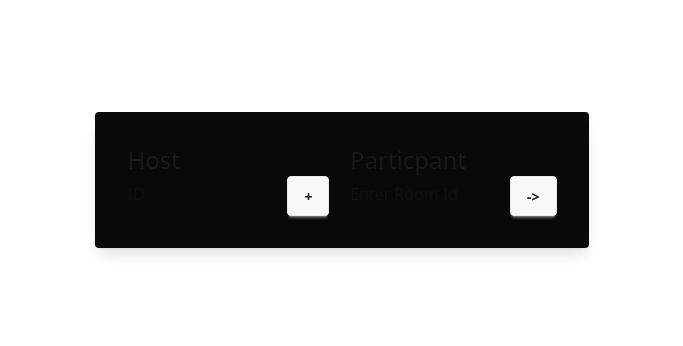
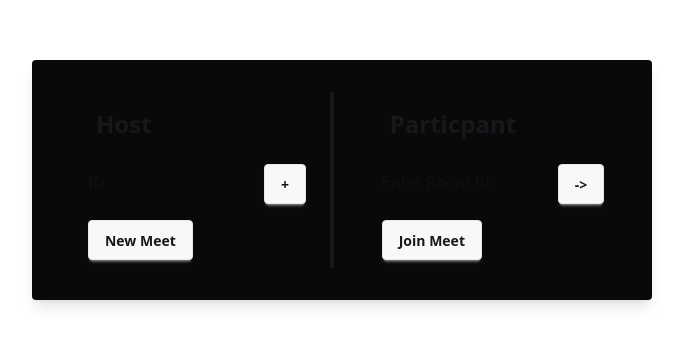
Before and after one commit to hari1907-code/sign-lan, a React (Vite) app: page / in a window 1280 px wide. Shown: the part 220-566 px from the top of the page, without its empty margins (298-981 px from the left). Built offline with nearby package versions, Linux system fonts and the light colour scheme.

Commit message:
Added HomePage Input Field & Buttons

```diff
--- a/src/components/HomeButtons.jsx
+++ b/src/components/HomeButtons.jsx
@@ -3,7 +3,7 @@ const HomeButtons = ({inField,color}) =>{
 
     return(
         <>
-            <button className={`btn btn-${color}`} >{inField}</button>
+            <button className={`btn btn-${color} m-2 `} >{inField}</button>
         </>
     )
 }
--- a/src/components/IdGenerator.jsx
+++ b/src/components/IdGenerator.jsx
@@ -1,9 +1,9 @@
 
-const IdGenerator = ({placeholder}) =>{
+const IdGenerator = ({placeholder, margin}) =>{
 
     return(
         <>
-            <input className="h-8 w-40" type="text" name="" id="" placeholder={placeholder} />
+            <input className={`h-8 w-40 ${margin}`} type="text" name="" id="" placeholder={placeholder} />
         </>
     )
 }
--- a/src/pages/HomePage.jsx
+++ b/src/pages/HomePage.jsx
@@ -1,22 +1,26 @@
 import IdGenerator from "../components/IdGenerator"
 import HomeButtons from "../components/HomeButtons"
 
-const HomePage = (props) => {
+const HomePage = () => {
 
     return (
         <>
             <div className="flex h-screen items-center justify-center">
-                <div className="flex items-center justify-center p-8 bg-neutral rounded shadow-lg grid grid-cols-2 gap-4">
-                    <div className="...">
-                        <h1 className="text-2xl">Host</h1>
-                        <IdGenerator placeholder = "ID" />
+                <div className=" p-8 bg-neutral rounded shadow-lg grid grid-cols-2 place-items-center gap-4">
+                    <div className="border-r-4 pl-4 pr-4">
+                        <h1 className="font-bold text-2xl m-4">Host</h1>
+                        <IdGenerator margin = "m-2" placeholder = "ID" />
                         <HomeButtons inField = "+" color = "secondary"/>
+                        <br />
+                        <HomeButtons inField = "New Meet" color = "primary"/>
 
                     </div>
-                    <div className="...">
-                        <h1 className="text-2xl">Particpant</h1>
-                        <IdGenerator placeholder = "Enter Room Id" />
-                        <HomeButtons inField = "->" colo = "secondary"/>
+                    <div className="pl-4">
+                        <h1 className="font-bold text-2xl m-4">Particpant</h1>
+                        <IdGenerator margin = "m-2" placeholder = "Enter Room Id" />
+                        <HomeButtons inField = "->" color = "secondary"/>
+                        <br />
+                        <HomeButtons inField = "Join Meet" color = "primary"/>
                     </div>
                 </div>
             </div>
```
